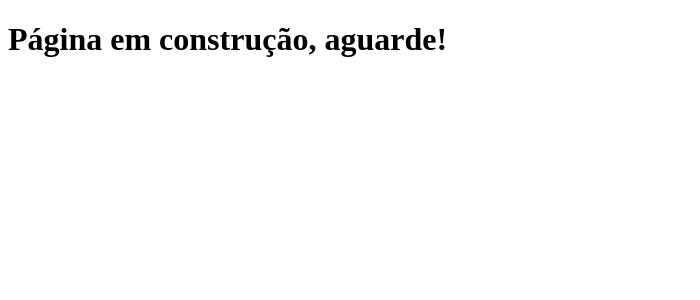
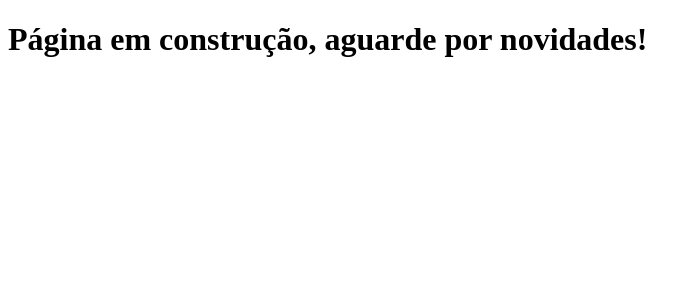
Before and after one commit to bitsdonerd/DevLearn, a Next.js app: page / in a window 1280 px wide. Shown: the top 300 px of the page, without its empty margins (0-700 px from the left). Built offline with nearby package versions, Linux system fonts and the light colour scheme.

Commit message:
style: just change de initial message

```diff
--- a/pages/index.js
+++ b/pages/index.js
@@ -1,5 +1,5 @@
 function Home() {
-  return <h1>Página em construção, aguarde!</h1>;
+    return <h1>Página em construção, aguarde por novidades!</h1>;
 }
 
 export default Home;
```
